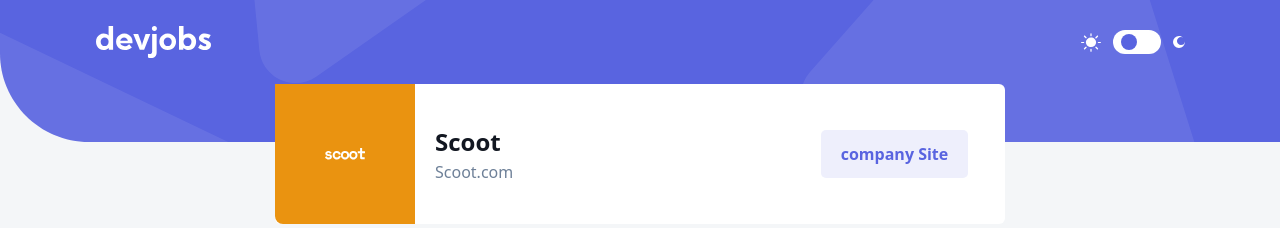
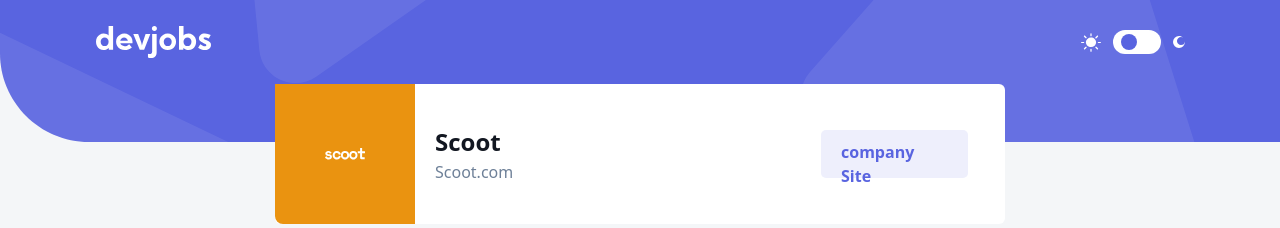
Before and after one commit to Bless12Ahadjie/devjobs, an Angular app: page / in a window 1280 px wide. Both pictures are taken after a click on the button 265 px from the left and 396 px from the top of the page. Shown: the top 228 px of the page. Built offline with nearby package versions, Linux system fonts and the light colour scheme.

Commit message:
fixed company site button

```diff
--- a/src/app/shared/components/detailshead/detailshead.component.html
+++ b/src/app/shared/components/detailshead/detailshead.component.html
@@ -10,6 +10,6 @@
            </div>
         </div>
 
-   <button class="bg-[#EEEFFC] hover:bg-[#C5C9F4] w-[147px] h-[48px] text-violet font-bold rounded-[5px]"> company Site</button>
+   <a class="bg-[#EEEFFC] hover:bg-[#C5C9F4] w-[147px] h-[48px] text-violet font-bold rounded-[5px] py-[10px] px-[20px]" [href]="details?.website"> company Site</a>
     </div>
 </div>
```
